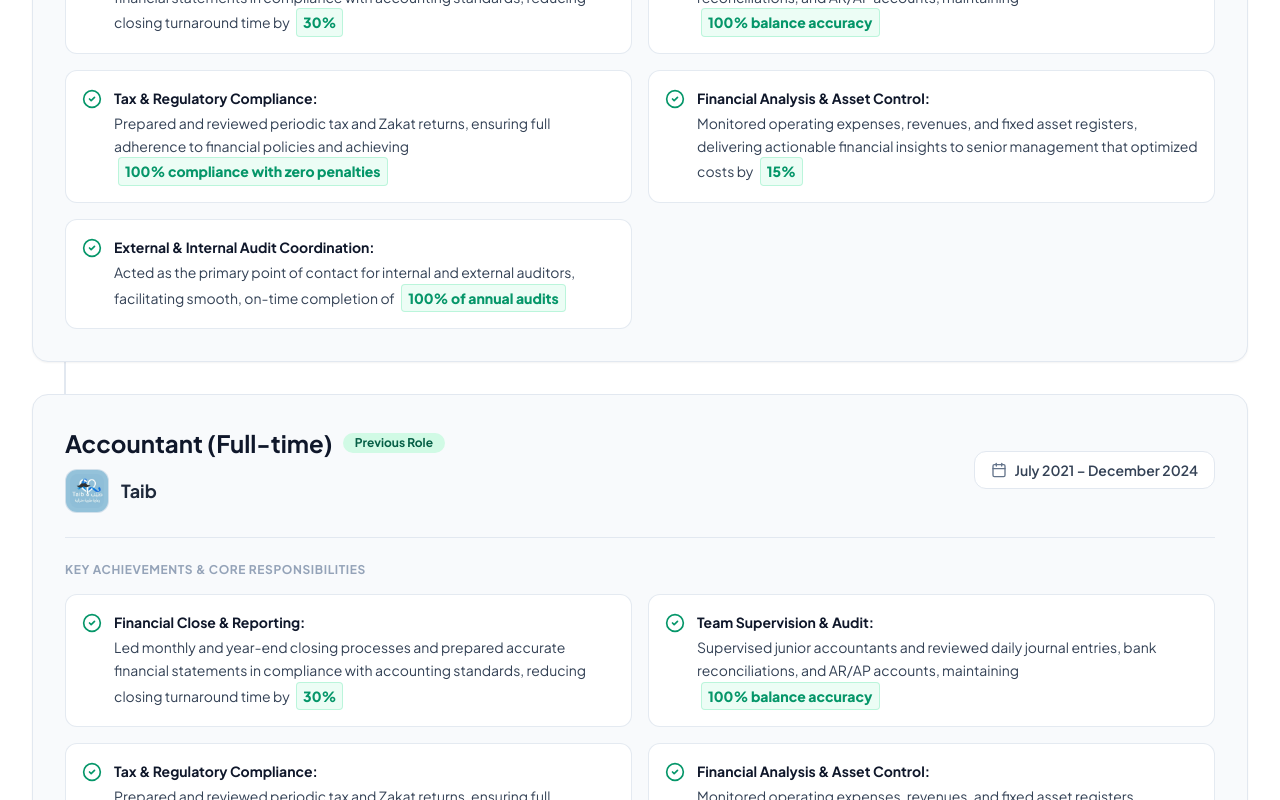
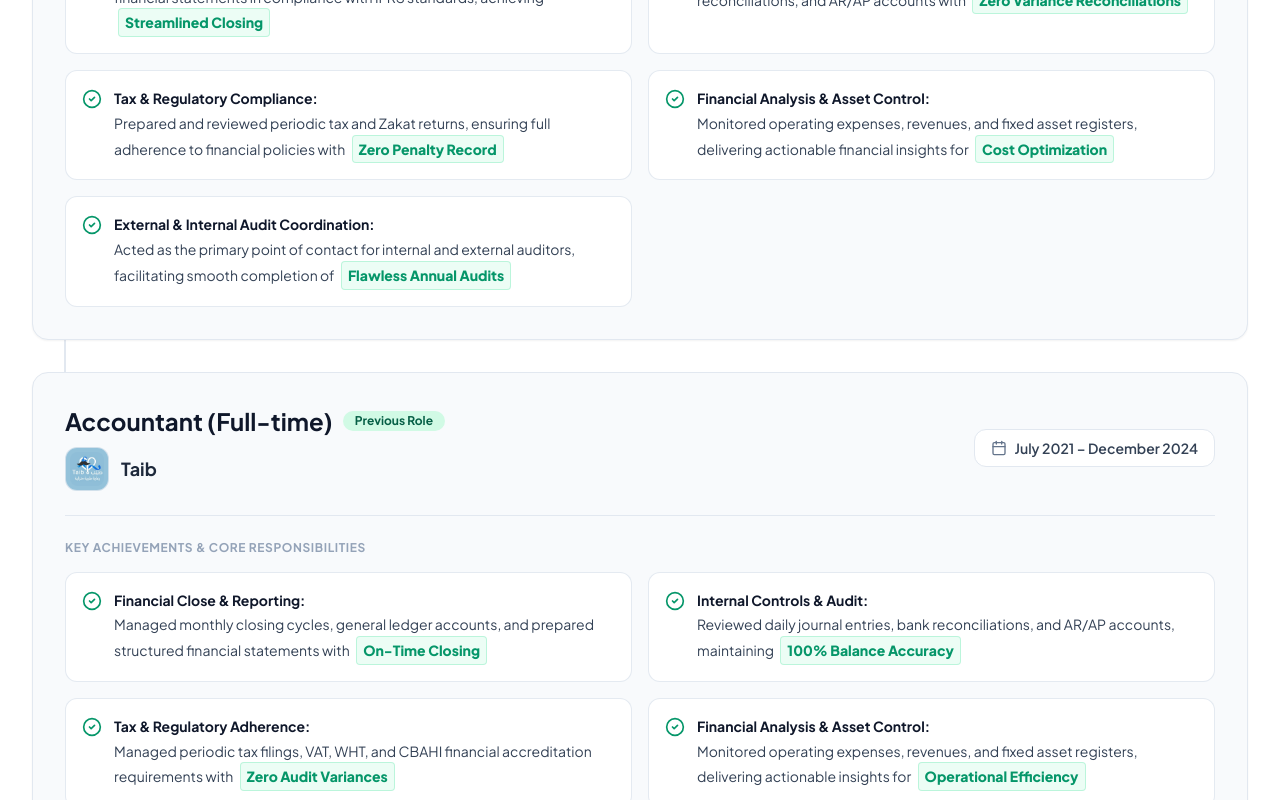
Before and after one commit to mogtbasaber123-lab/mohammed_saber_portfolio, a React (Vite) app: page / in a window 1280 px wide. Shown: the part 1560-2360 px from the top of the page. Built offline with nearby package versions, Linux system fonts and the light colour scheme.

Commit message:
Replace percentage numbers with Executive Action Badges in Work Experience

```diff
--- a/src/data/portfolioData.ts
+++ b/src/data/portfolioData.ts
@@ -130,28 +130,28 @@ export const portfolioData: PortfolioData = {
       achievements: [
         {
           category: "Financial Close & Reporting",
-          description: "Led monthly and year-end closing processes and prepared accurate financial statements in compliance with accounting standards, reducing closing turnaround time by ",
-          highlightMetric: "30%"
+          description: "Led monthly and year-end closing processes and prepared accurate financial statements in compliance with IFRS standards, achieving ",
+          highlightMetric: "Streamlined Closing"
         },
         {
           category: "Team Supervision & Audit",
-          description: "Supervised junior accountants and reviewed daily journal entries, bank reconciliations, and AR/AP accounts, maintaining ",
-          highlightMetric: "100% balance accuracy"
+          description: "Supervised junior accountants and reviewed daily journal entries, bank reconciliations, and AR/AP accounts with ",
+          highlightMetric: "Zero Variance Reconciliations"
         },
         {
           category: "Tax & Regulatory Compliance",
-          description: "Prepared and reviewed periodic tax and Zakat returns, ensuring full adherence to financial policies and achieving ",
-          highlightMetric: "100% compliance with zero penalties"
+          description: "Prepared and reviewed periodic tax and Zakat returns, ensuring full adherence to financial policies with ",
+          highlightMetric: "Zero Penalty Record"
         },
         {
           category: "Financial Analysis & Asset Control",
-          description: "Monitored operating expenses, revenues, and fixed asset registers, delivering actionable financial insights to senior management that optimized costs by ",
-          highlightMetric: "15%"
+          description: "Monitored operating expenses, revenues, and fixed asset registers, delivering actionable financial insights for ",
+          highlightMetric: "Cost Optimization"
         },
         {
           category: "External & Internal Audit Coordination",
-          description: "Acted as the primary point of contact for internal and external auditors, facilitating smooth, on-time completion of ",
-          highlightMetric: "100% of annual audits"
+          description: "Acted as the primary point of contact for internal and external auditors, facilitating smooth completion of ",
+          highlightMetric: "Flawless Annual Audits"
         }
       ]
     },
@@ -166,28 +166,28 @@ export const portfolioData: PortfolioData = {
       achievements: [
         {
           category: "Financial Close & Reporting",
-          description: "Led monthly and year-end closing processes and prepared accurate financial statements in compliance with accounting standards, reducing closing turnaround time by ",
-          highlightMetric: "30%"
+          description: "Managed monthly closing cycles, general ledger accounts, and prepared structured financial statements with ",
+          highlightMetric: "On-Time Closing"
         },
         {
-          category: "Team Supervision & Audit",
-          description: "Supervised junior accountants and reviewed daily journal entries, bank reconciliations, and AR/AP accounts, maintaining ",
-          highlightMetric: "100% balance accuracy"
+          category: "Internal Controls & Audit",
+          description: "Reviewed daily journal entries, bank reconciliations, and AR/AP accounts, maintaining ",
+          highlightMetric: "100% Balance Accuracy"
         },
         {
-          category: "Tax & Regulatory Compliance",
-          description: "Prepared and reviewed periodic tax and Zakat returns, ensuring full adherence to financial policies and achieving ",
-          highlightMetric: "100% compliance with zero penalties"
+          category: "Tax & Regulatory Adherence",
+          description: "Managed periodic tax filings, VAT, WHT, and CBAHI financial accreditation requirements with ",
+          highlightMetric: "Zero Audit Variances"
         },
         {
           category: "Financial Analysis & Asset Control",
-          description: "Monitored operating expenses, revenues, and fixed asset registers, delivering actionable financial insights to senior management that optimized costs by ",
-          highlightMetric: "15%"
+          description: "Monitored operating expenses, revenues, and fixed asset registers, delivering actionable insights for ",
+          highlightMetric: "Operational Efficiency"
         },
         {
           category: "External & Internal Audit Coordination",
-          description: "Acted as the primary point of contact for internal and external auditors, facilitating smooth, on-time completion of ",
-          highlightMetric: "100% of annual audits"
+          description: "Coordinated directly with external auditors and regulatory inspectors, achieving ",
+          highlightMetric: "Flawless Audit Sign-Off"
         }
       ]
     }
```
